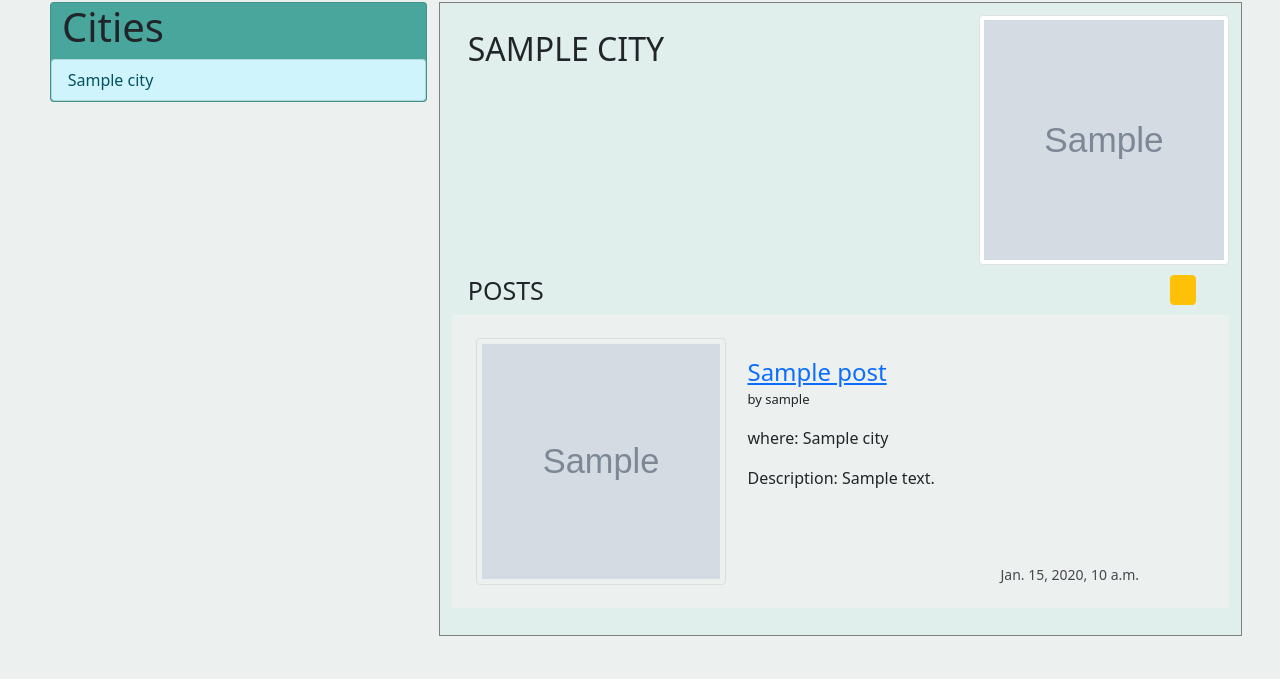
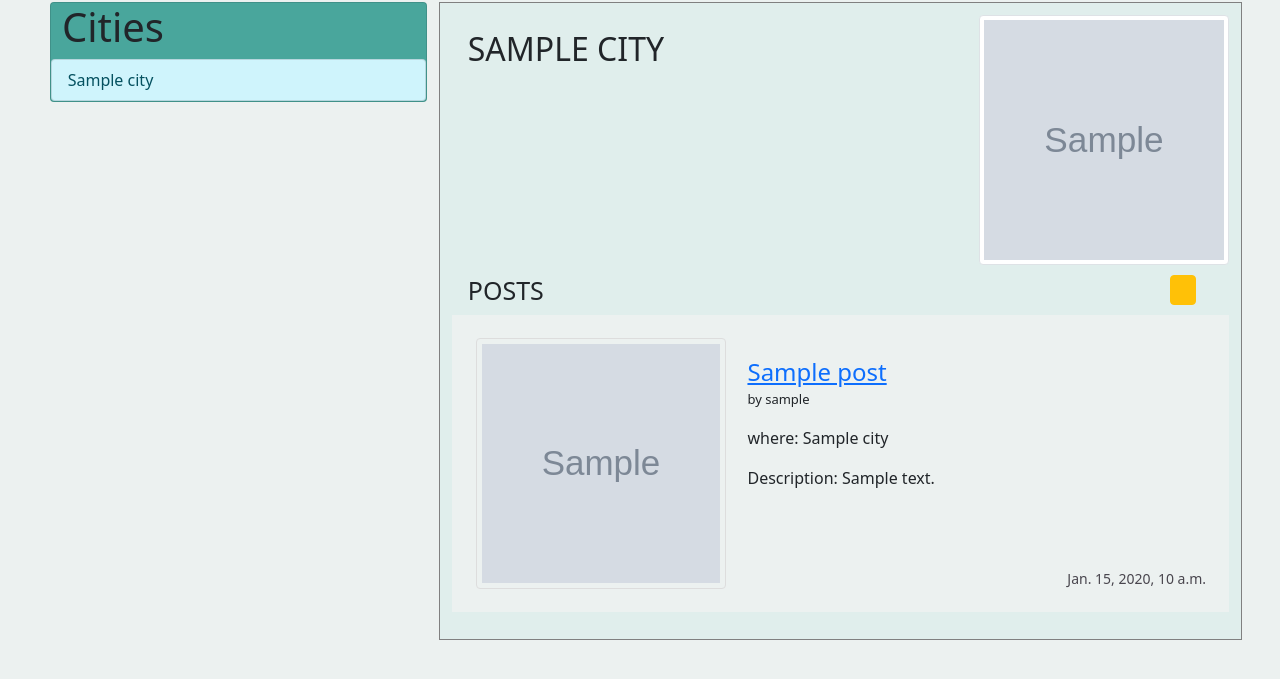
Before and after one commit to Heymon/wayfarer_project, a Django app: page /cities/1/ in a window 1280 px wide. Shown: the part 92-771 px from the top of the page. Run offline with Django 3.2, Linux system fonts and the light colour scheme; tables that the repository leaves empty hold one stand-in row (values such as "Sample post"); grey boxes marked "Sample" are stand-in pictures.

Commit message:
fix the timestamp display on posts

```diff
--- a/main_app/static/css/style.css
+++ b/main_app/static/css/style.css
@@ -185,6 +185,7 @@ footer {
 }
 
 .post-content-text{
+    width: 73%;
     display: flex;
     flex-direction: column;
     padding: 0% 0% 0% 3%;
@@ -200,7 +201,9 @@ footer {
 .post-content-text>p:last-child{
     color:#49464E;
     font-size: 14px;
-    margin: 58px 0px 0 253px;
+    margin: 62px 0 0 0;
+    align-self: flex-end;
+
 }
 
 .card-post-content{
```
